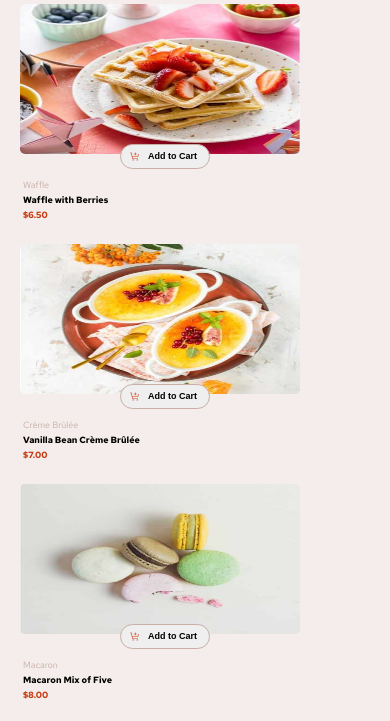
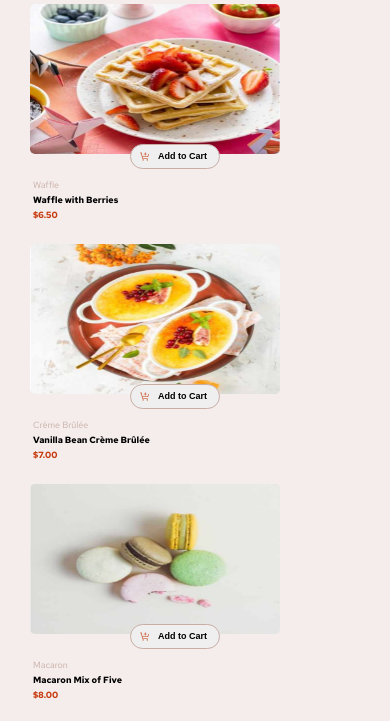
Before and after one commit to zico368/food-shop, a plain HTML site: page index.html in a window 390 px wide. Shown: the part 67-788 px from the top of the page. Drawn offline with Linux system fonts and the light colour scheme.

Commit message:
error cleared

```diff
--- a/style.css
+++ b/style.css
@@ -109,7 +109,7 @@ p{
 @media  (max-width: 430px){
 
     .base{
-        margin-left: 20px;
+        margin-left: 30px;
 
 
 
@@ -118,7 +118,7 @@ p{
         margin-left: ;
     }
     .size{
-        width: 280px;
+        width: 250px;
         height: 150px;
 
     }
```
